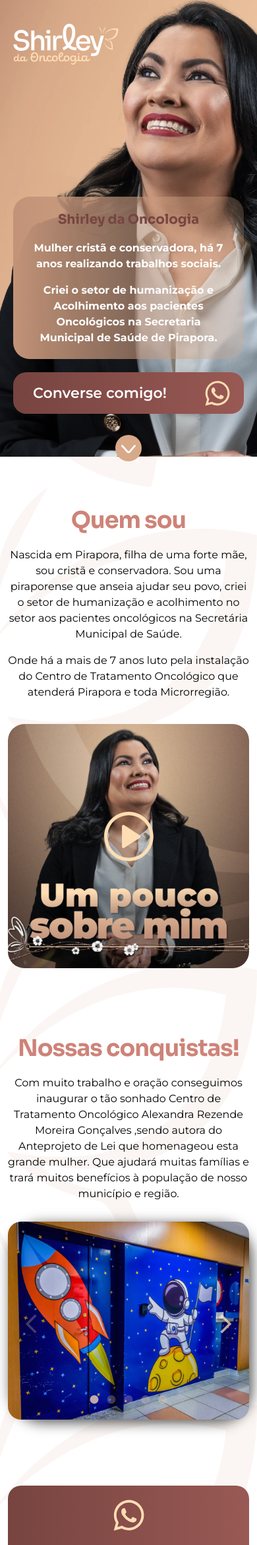
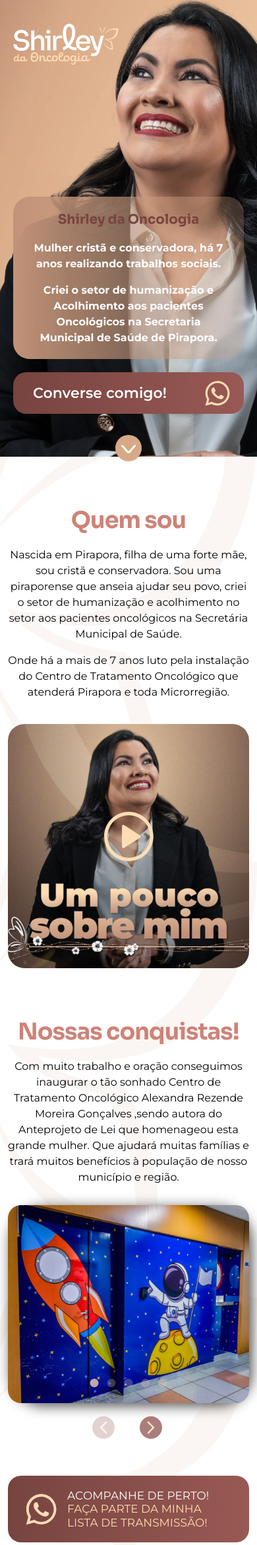
Before and after one commit to brenocmiranda/lp-shirley, a PHP site: page / in a window 390 px wide. Shown: the top 2341 px of the page at 66% size. Run offline with PHP 8.4, Linux system fonts and the light colour scheme.

Commit message:
Ajustes de responsivo

```diff
--- a/assets/css/styles.css
+++ b/assets/css/styles.css
@@ -671,7 +671,7 @@
 		font-size: 22px;
 	}
 	#banner .container:before {
-		background-position: 260px top;
+		background-position: 250px top;
 	}
 	#quem-sou h2 {
 		text-align: center;
@@ -679,9 +679,19 @@
 	#quem-sou p {
 		text-align: center;
 	}
+	#nossas-conquistas {
+		padding: 25px 0;
+	}
+	#nossas-conquistas .row {
+		text-align: center;
+	}
 	#nossas-conquistas .cta a {
 		text-align: left;
 		font-size: 20px;
+		margin-bottom: 65px;
+	}
+	#nossas-conquistas .slick-centro-oncologico {
+		margin-bottom: 110px;
 	}
 	#nossas-conquistas .slick-centro-oncologico .slick-item {
 		height: 400px;
@@ -689,15 +699,33 @@
 	#nossas-conquistas .slick-centro-oncologico .slick-item img {
 		border-radius: 20px;
 	}
-	#nossas-conquistas .row {
-		text-align: center;
+	#nossas-conquistas .slick-prev:before,
+	#nossas-conquistas .slick-next:before {
+		background-color: #8f534e;
+		border-radius: 50%;
+		background-size: 12px;
+		padding: 17px;
+	}
+	#nossas-conquistas .slick-prev {
+		bottom: -50px;
+		top: initial;
+		left: 35%;
+	}
+	#nossas-conquistas .slick-next {
+		bottom: -50px;
+		top: initial;
+		right: 40%;
 	}
 	#nossas-conquistas .row:nth-child(2) {
 		flex-direction: column-reverse;
 	}
+
 	#nossas-conquistas .shape-conquista img {
 		max-width: 300px;
 		width: 100%;
+	}
+	#quem-conhece {
+		padding: 25px 0;
 	}
 	#quem-conhece h2 {
 		text-align: center;
@@ -717,6 +745,21 @@
 	}
 	#quem-conhece .cta a {
 		font-size: 22px;
+	}
+	#quem-conhece .box-depoimento {
+		height: 380px;
+	}
+	#quem-conhece .box-depoimento:after {
+		background-color: #8f534e;
+		border-radius: 50%;
+		background-size: 18px;
+		padding: 17px;
+	}
+	#quem-conhece .box-depoimento:hover .image {
+		height: 180px;
+	}
+	#quem-conhece .box-depoimento .text {
+		text-align: center;
 	}
 	#iremos-avante h2 {
 		text-align: center;
@@ -769,14 +812,15 @@
 		height: 300px;
 	}
 	#nossas-conquistas .cta a {
-		padding: 20px;
-		text-align: center;
+		padding-left: 90px;
+        text-align: left;
+        font-size: 17px;
 	}
 	#nossas-conquistas .cta a:before {
-		left: 0;
-        position: relative;
-        display: block;
-		margin-bottom: 20px;
+		left: 25px;
+	}
+	#quer-falar {
+		padding: 75px 0;
 	}
 	#quer-falar h3 {
 		max-width: 285px;
```
Also changed, not shown: assets/css/slick-theme.min.css (deleted, +0 -8 lines), assets/css/slick.min.css (deleted, +0 -8 lines).
